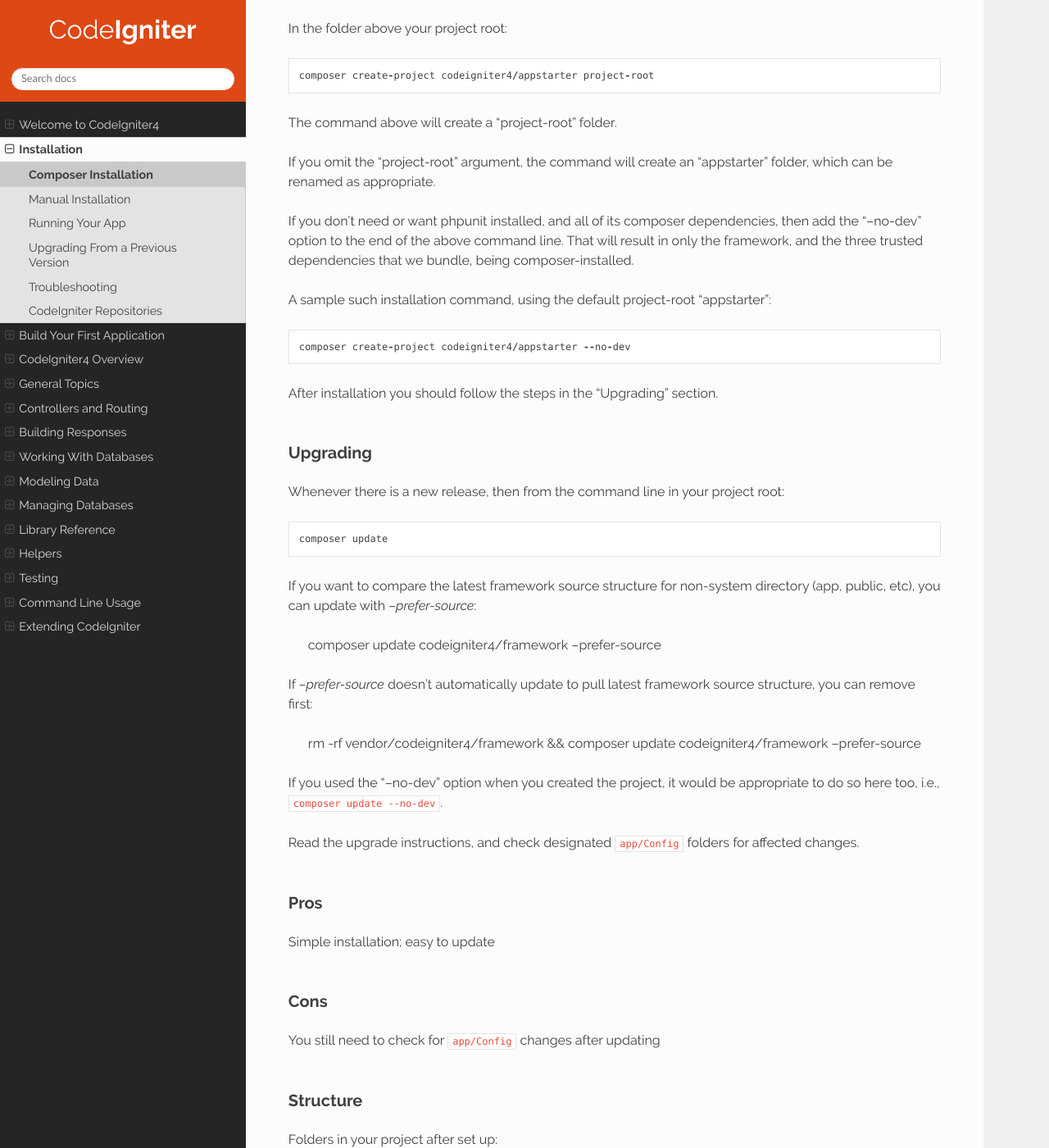
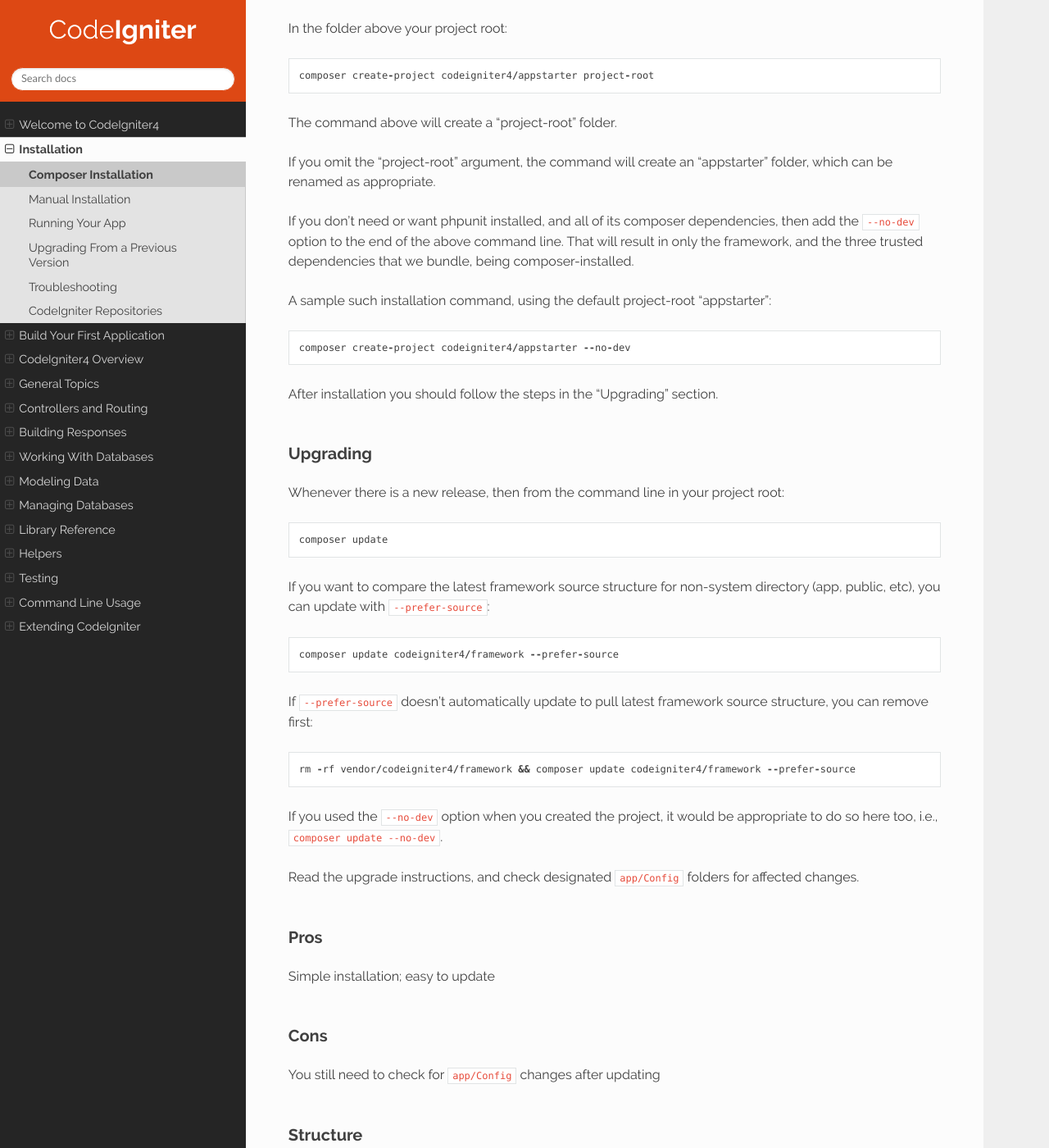
Before and after one commit to NEKOGET/ci4_user_guide_src, a Sphinx documentation site: the page built from source/installation/installing_composer.rst, in a window 1280 px wide and 1400 px high, scrolled down 740 px. Shown: the whole window at 82% size. Built offline with Sphinx 7.4.7 and the Read the Docs theme 2.0.0, drawn with Linux system fonts in a browser that asks for light colours; some of the changed text lies outside the part shown.

Commit message:
UG, fix codeblock

```diff
--- a/source/installation/installing_composer.rst
+++ b/source/installation/installing_composer.rst
@@ -40,7 +40,7 @@ If you omit the "project-root" argument, the command will create an
 "appstarter" folder, which can be renamed as appropriate.
 
 If you don't need or want phpunit installed, and all of its composer
-dependencies, then add the "--no-dev" option to the end of the above
+dependencies, then add the ``--no-dev`` option to the end of the above
 command line. That will result in only the framework, and the three
 trusted dependencies that we bundle, being composer-installed.
 
@@ -57,15 +57,15 @@ Whenever there is a new release, then from the command line in your project root
 
     composer update
 
-If you want to compare the latest framework source structure for non-system directory (app, public, etc), you can update with `--prefer-source`:
+If you want to compare the latest framework source structure for non-system directory (app, public, etc), you can update with ``--prefer-source``::
 
     composer update codeigniter4/framework --prefer-source
 
-If `--prefer-source` doesn't automatically update to pull latest framework source structure, you can remove first:
+If ``--prefer-source`` doesn't automatically update to pull latest framework source structure, you can remove first::
 
     rm -rf vendor/codeigniter4/framework && composer update codeigniter4/framework --prefer-source
 
-If you used the "--no-dev" option when you created the project, it
+If you used the ``--no-dev`` option when you created the project, it
 would be appropriate to do so here too, i.e., ``composer update --no-dev``.
 
 Read the upgrade instructions, and check designated  ``app/Config`` folders for affected changes.
@@ -87,7 +87,7 @@ Folders in your project after set up:
 
 - app, public, tests, writable
 - vendor/codeigniter4/framework/system
-- vendor/codeigniter4/framework/app & public (compare with yours after updating when using `--prefer-source`)
+- vendor/codeigniter4/framework/app & public (compare with yours after updating when using ``--prefer-source``)
 
 Latest Dev
 -------------------------------------------------------
@@ -128,7 +128,7 @@ In your project root::
     composer require codeigniter4/framework --prefer-source
 
 As with the earlier two composer install methods, you can omit installing
-phpunit and its dependencies by adding the "--no-dev" argument to the "composer require" command.
+phpunit and its dependencies by adding the ``--no-dev`` argument to the ``composer require`` command.
 
 Set Up
 -------------------------------------------------------
@@ -167,7 +167,7 @@ Structure
 
 Folders in your project after set up:
 
-- app, public, writable (when using `--prefer-source`)
+- app, public, writable (when using ``--prefer-source``)
 - vendor/codeigniter4/framework/system
 
 
```
